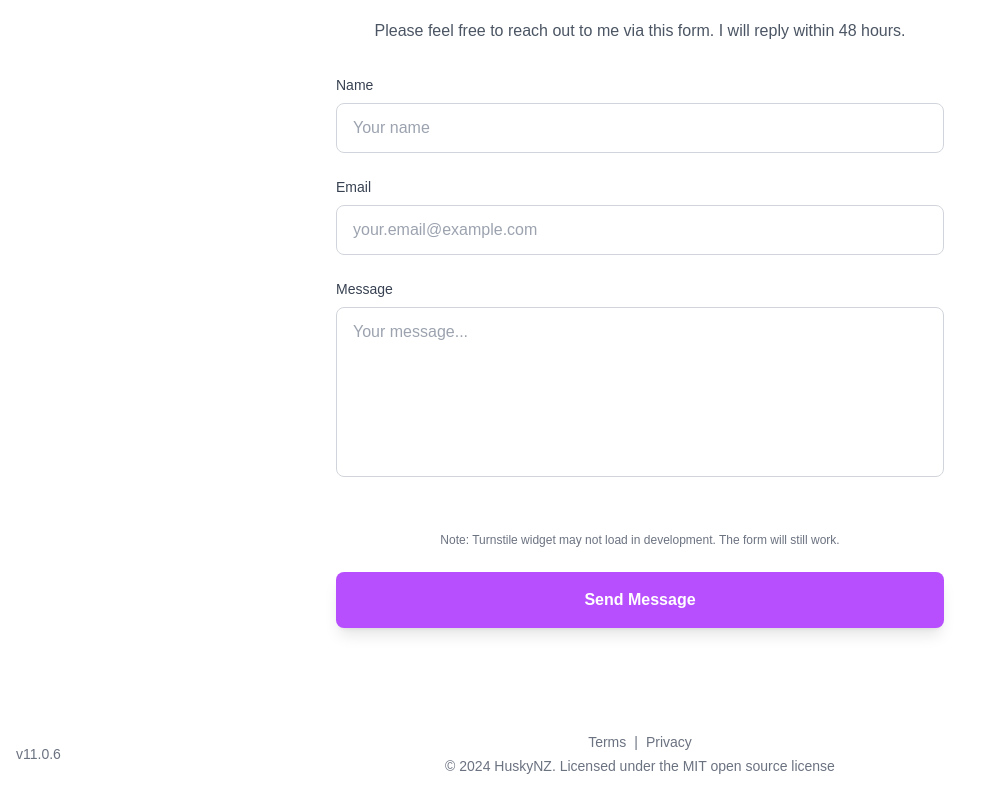
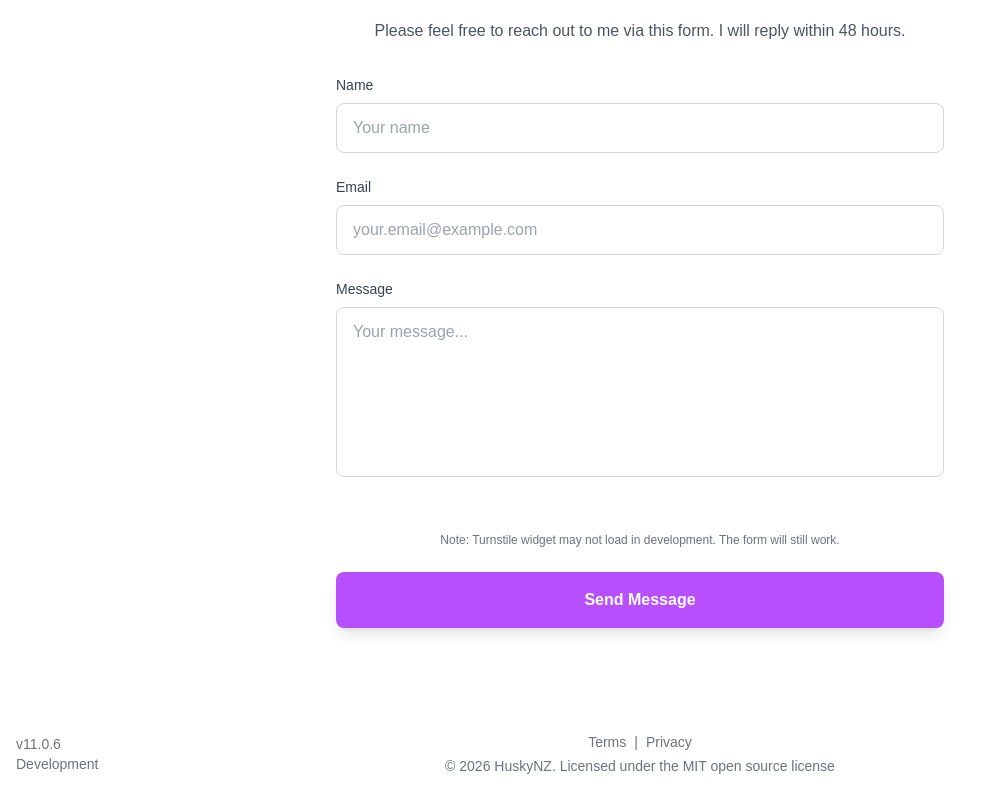
Before and after one commit to huskynz/11, a Next.js app: page / in a window 1280 px wide. Shown: the part 2199-2999 px from the top of the page, without its empty margins (0-991 px from the left). Built offline with nearby package versions, Linux system fonts and the light colour scheme; no server answers.

Commit message:
Fix Footer Year

```diff
--- a/components/Footer.tsx
+++ b/components/Footer.tsx
@@ -14,7 +14,7 @@ export default function Footer() {
           >
             v{packageJson.version}
           </a>
-          <p>{process.env.envro}</p>
+          <p>{process.env.ENVRO}</p>
         </div>
 
         {/* Center content */}
@@ -30,7 +30,7 @@ export default function Footer() {
             rel="noopener noreferrer"
             className="hover:text-huskyPurple dark:hover:text-huskyPink transition-colors"
           >
-              &copy; {new Date().getFullYear()} HuskyNZ. Licensed under the MIT open source license
+              &copy; {process.env.CURRENT_YEAR} HuskyNZ. Licensed under the MIT open source license
             </a>
           </div>
         </div>
```
Also changed, not shown: 1 other file (tests, documents, lock files or other folders).
